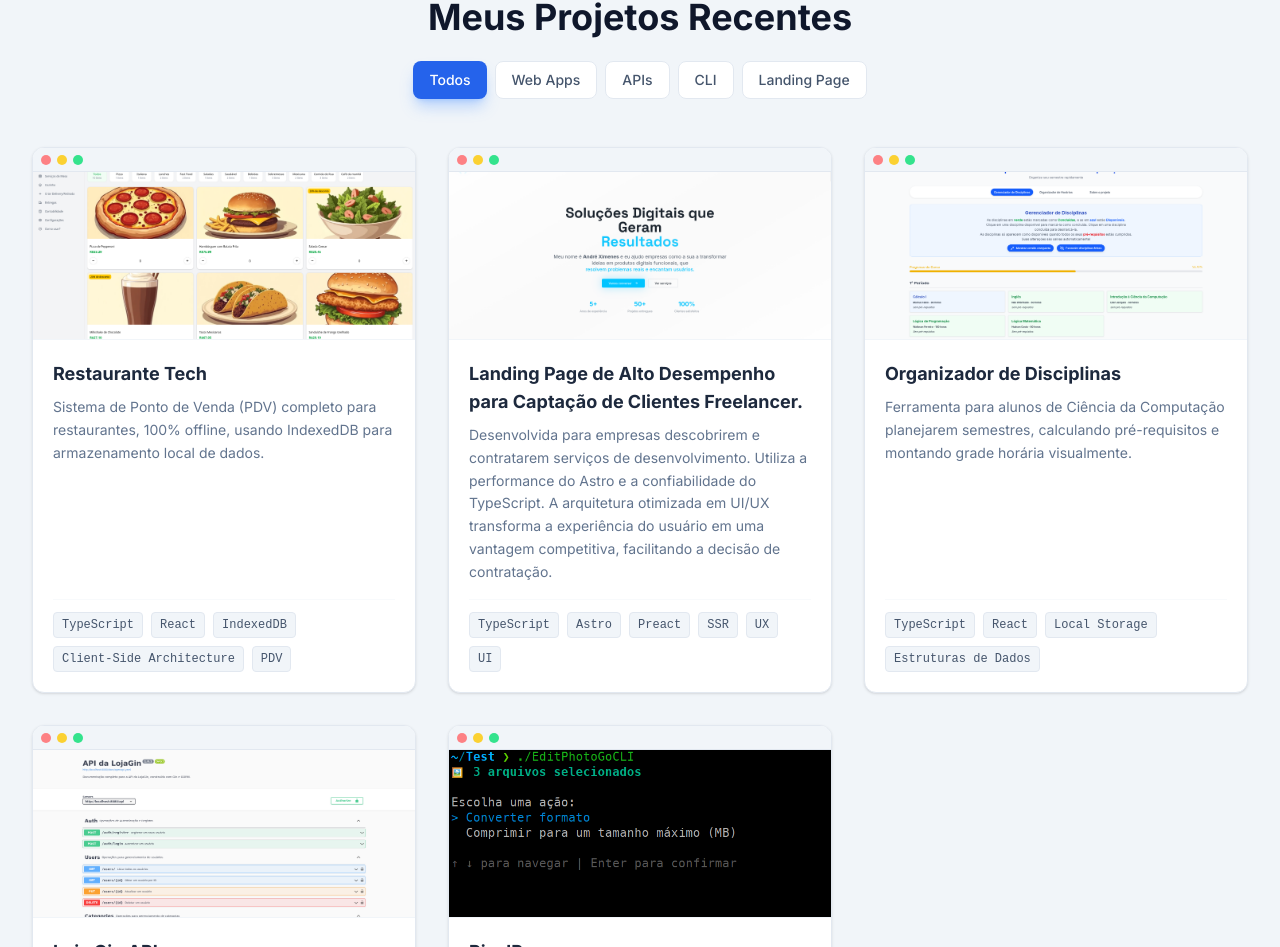
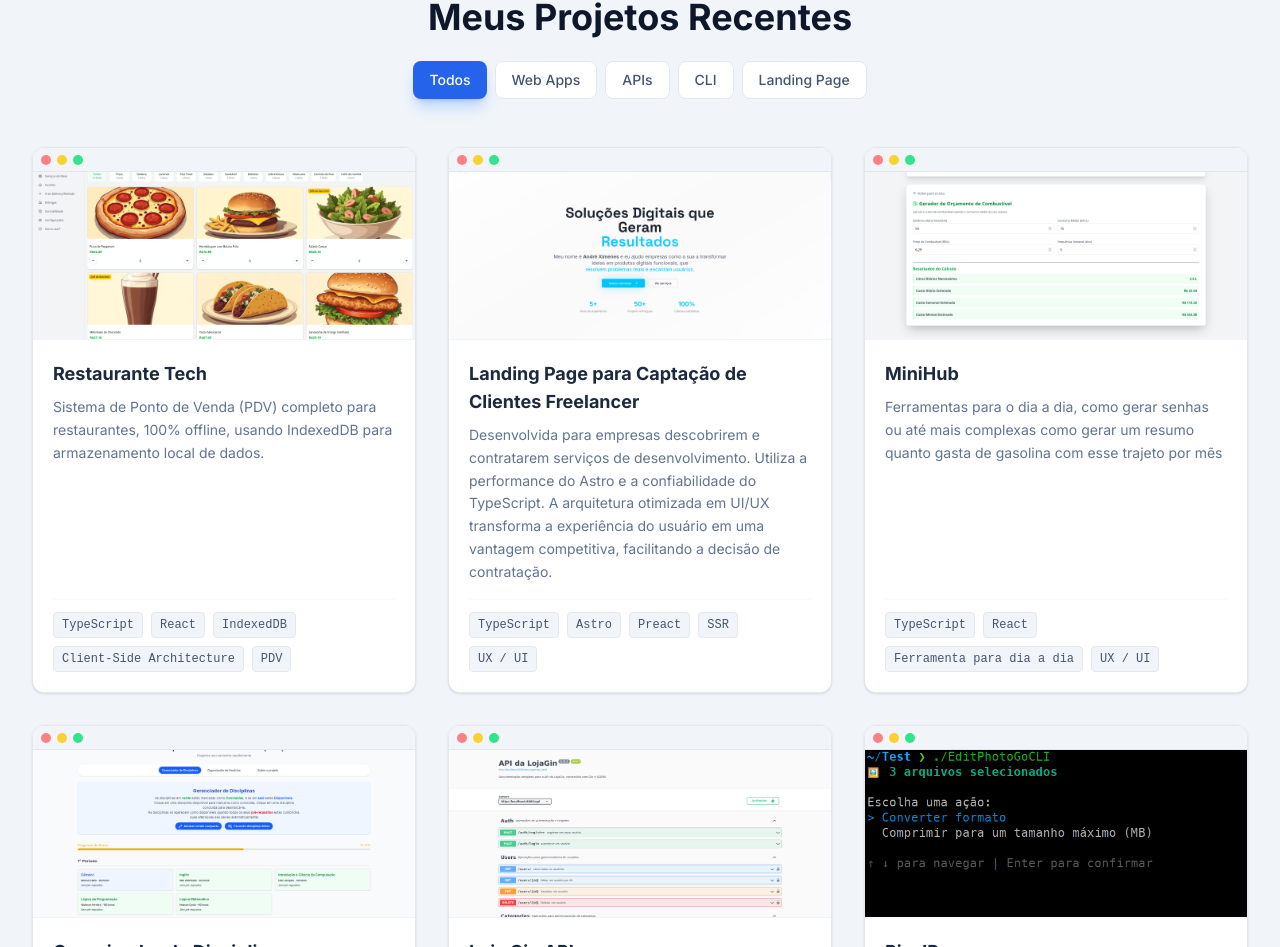
Before and after one commit to AndreXime/portifolio, a Next.js app: page / in a window 1280 px wide. Shown: the part 2380-3327 px from the top of the page. Built offline with nearby package versions, Linux system fonts and the light colour scheme.

Commit message:
novo projeto

```diff
--- a/src/components/Projects.ts
+++ b/src/components/Projects.ts
@@ -20,14 +20,24 @@ export const projects: Project[] = [
         github: 'https://github.com/AndreXime/restaurante',
     },
     {
-        title: 'Landing Page de Alto Desempenho para Captação de Clientes Freelancer.',
+        title: 'Landing Page para Captação de Clientes Freelancer',
         description:
             'Desenvolvida para empresas descobrirem e contratarem serviços de desenvolvimento. Utiliza a performance do Astro e a confiabilidade do TypeScript. A arquitetura otimizada em UI/UX transforma a experiência do usuário em uma vantagem competitiva, facilitando a decisão de contratação.',
         type: 'landing page',
-        tech: ['TypeScript', 'Astro', 'Preact', 'SSR', 'UX', 'UI'],
+        tech: ['TypeScript', 'Astro', 'Preact', 'SSR', 'UX / UI'],
         image: 'contrate.png',
         link: 'https://contrate.andreximenes.xyz/',
         github: '',
+    },
+    {
+        title: 'MiniHub',
+        description:
+            'Ferramentas para o dia a dia, como gerar senhas ou até mais complexas como gerar um resumo quanto gasta de gasolina com esse trajeto por mẽs',
+        type: 'app',
+        tech: ['TypeScript', 'React', 'Ferramenta para dia a dia', 'UX / UI'],
+        image: 'minihub.png',
+        link: 'https://ferramentas.andreximenes.xyz/',
+        github: 'http://github.com/AndreXime/minihub',
     },
     {
         title: 'Organizador de Disciplinas',
--- a/src/sections/Projects.tsx
+++ b/src/sections/Projects.tsx
@@ -83,6 +83,8 @@ function ProjectCard({ project }: { project: Project; index: number }) {
                     {project.link && (
                         <Link
                             href={project.link}
+                            target="_blank"
+                            rel="noreferrer"
                             className="p-2 bg-white text-slate-900 rounded-full hover:scale-110 transition-transform shadow-lg"
                         >
                             <ExternalLink className="w-5 h-5" />
@@ -91,6 +93,8 @@ function ProjectCard({ project }: { project: Project; index: number }) {
                     {project.github && (
                         <Link
                             href={project.github}
+                            target="_blank"
+                            rel="noreferrer"
                             className="p-2 bg-slate-800 text-white rounded-full hover:scale-110 transition-transform shadow-lg"
                         >
                             <Github className="w-5 h-5" />
```
Also changed, not shown: public/assets/minihub.png (added).
